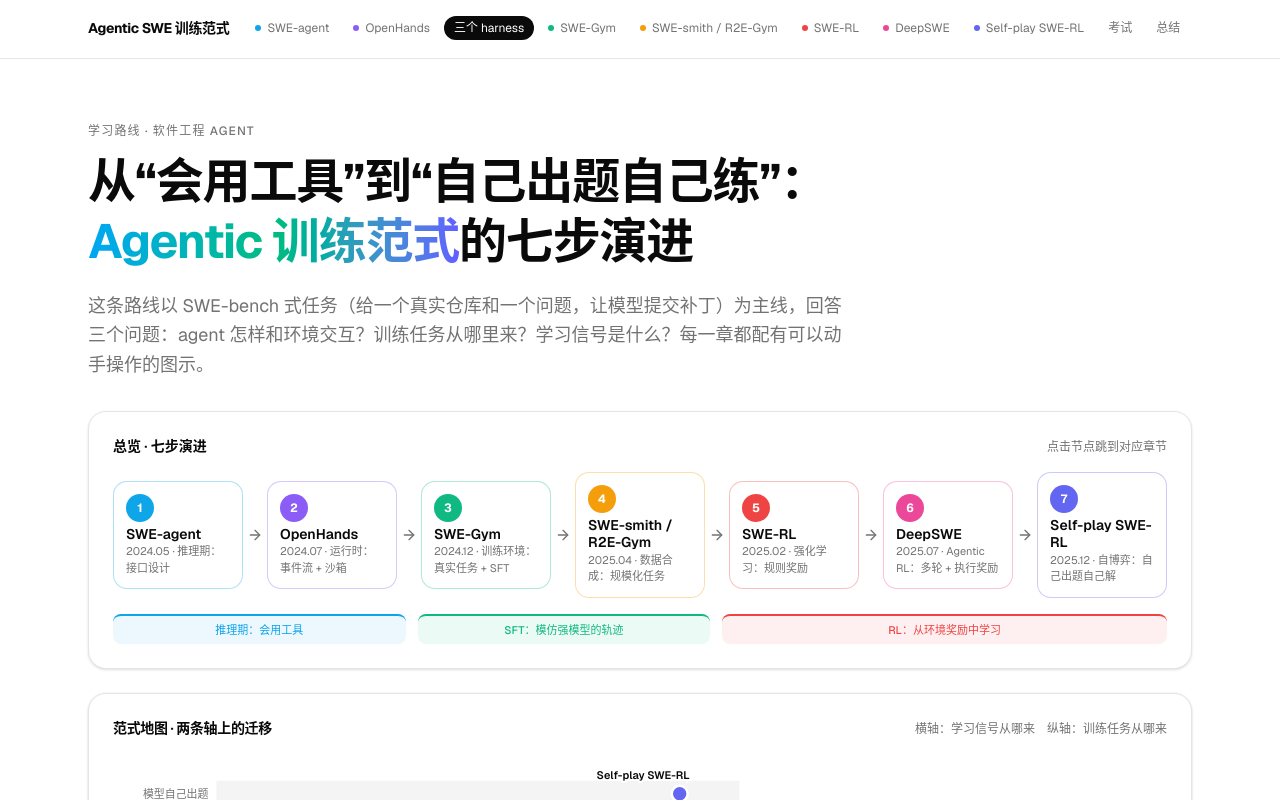
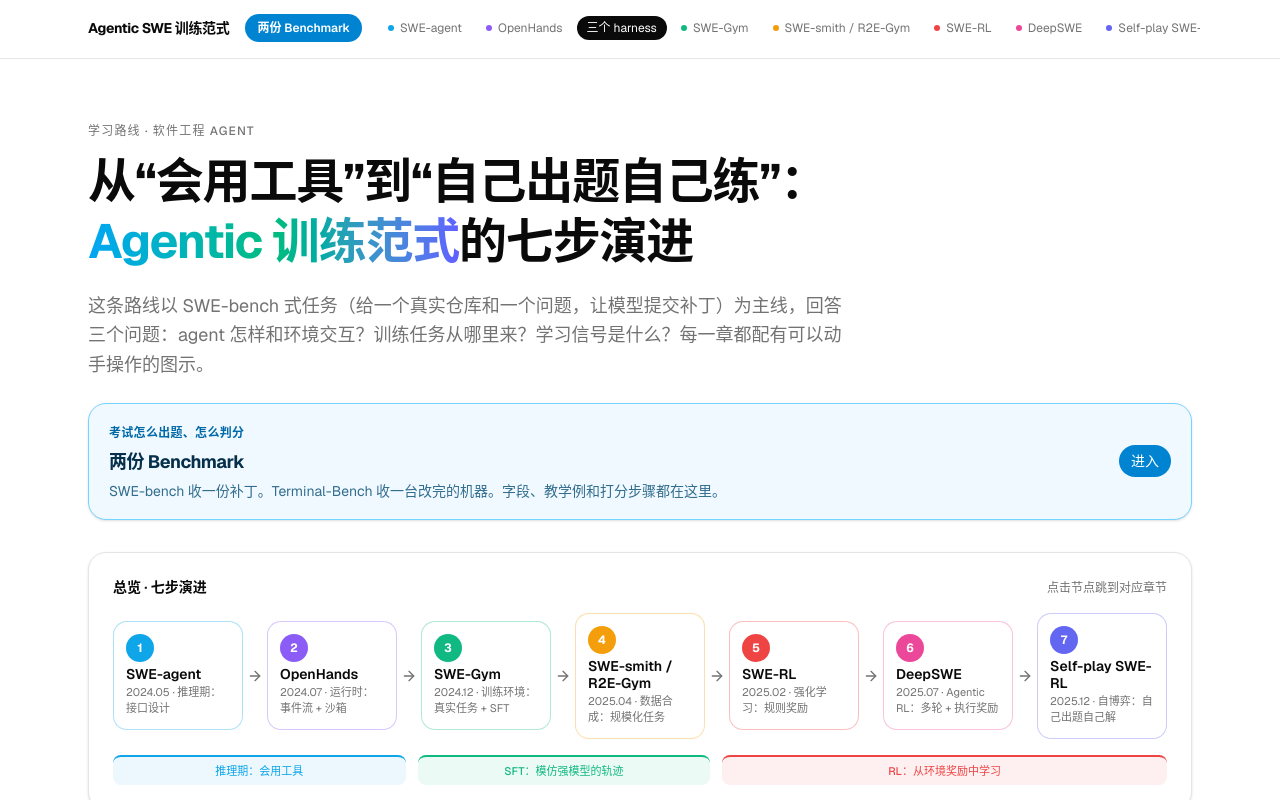
Before and after one commit to MechDream-B1n/agentic-swe-training, a Next.js app: page / in a window 1280 px wide. Shown: the top 800 px of the page. Built offline with nearby package versions, Linux system fonts and the light colour scheme.

Commit message:
Make the benchmark entry visible at the top of the training page
The home page now opens with a Benchmark card, and the nav keeps a labeled button before the chapter list.

Co-authored-by: joelee5495 <joelee5495@outlook.com>

```diff
--- a/src/app/page.tsx
+++ b/src/app/page.tsx
@@ -36,6 +36,17 @@ export default function Home() {
           <p className="mt-5 max-w-3xl text-base leading-relaxed text-muted-foreground sm:text-lg">
             这条路线以 SWE-bench 式任务（给一个真实仓库和一个问题，让模型提交补丁）为主线，回答三个问题：agent 怎样和环境交互？训练任务从哪里来？学习信号是什么？每一章都配有可以动手操作的图示。
           </p>
+          <Link
+            href="/benchmarks"
+            className="mt-6 flex items-center justify-between gap-4 rounded-2xl border border-sky-300 bg-sky-50 px-4 py-4 shadow-sm transition-colors hover:bg-sky-100 sm:px-5"
+          >
+            <span>
+              <span className="text-xs font-semibold tracking-wide text-sky-700">考试怎么出题、怎么判分</span>
+              <span className="mt-1 block text-lg font-bold tracking-tight text-sky-950">两份 Benchmark</span>
+              <span className="mt-1 block text-sm leading-relaxed text-sky-900/80">SWE-bench 收一份补丁。Terminal-Bench 收一台改完的机器。字段、教学例和打分步骤都在这里。</span>
+            </span>
+            <span className="shrink-0 rounded-full bg-sky-600 px-3 py-1.5 text-sm font-medium text-white">进入</span>
+          </Link>
           <div className="mt-8">
             <LineageMap />
           </div>
@@ -44,7 +55,7 @@ export default function Home() {
           </div>
           <div className="mt-6">
             <Callout>
-              <b>阅读建议：</b>先看上面的范式地图，建立“横轴是学习信号、纵轴是任务来源”的直觉；然后逐章阅读，每章末尾的“局限”就是下一章的出发点。这些方法最后交到的考试写在 <Link className="font-medium text-foreground underline-offset-2 hover:underline" href="/benchmarks">两份 Benchmark</Link>：SWE-bench 收补丁，Terminal-Bench 收一台改完的机器。
+              <b>阅读建议：</b>先看上面的范式地图，建立“横轴是学习信号、纵轴是任务来源”的直觉；然后逐章阅读，每章末尾的“局限”就是下一章的出发点。
             </Callout>
           </div>
         </section>
--- a/src/components/site-nav.tsx
+++ b/src/components/site-nav.tsx
@@ -34,6 +34,12 @@ export function SiteNav() {
         <a href="#top" className="shrink-0 text-sm font-bold tracking-tight">
           Agentic SWE 训练范式
         </a>
+        <Link
+          href="/benchmarks"
+          className="shrink-0 rounded-full bg-sky-600 px-3 py-1.5 text-xs font-semibold text-white hover:bg-sky-700"
+        >
+          两份 Benchmark
+        </Link>
         <nav className="no-scrollbar -mx-2 flex min-w-0 flex-1 gap-1 overflow-x-auto px-2">
           {stages.map((s) => (
             <span key={s.id} className="contents">
@@ -60,12 +66,6 @@ export function SiteNav() {
               )}
             </span>
           ))}
-          <Link
-            href="/benchmarks"
-            className="shrink-0 rounded-full px-2.5 py-1 text-xs text-muted-foreground transition-colors hover:bg-muted"
-          >
-            考试
-          </Link>
           <a
             href="#summary"
             className={cn(
```
